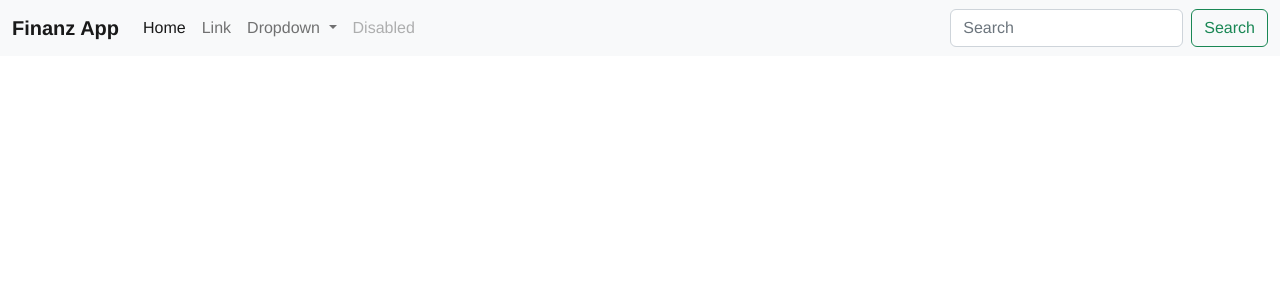
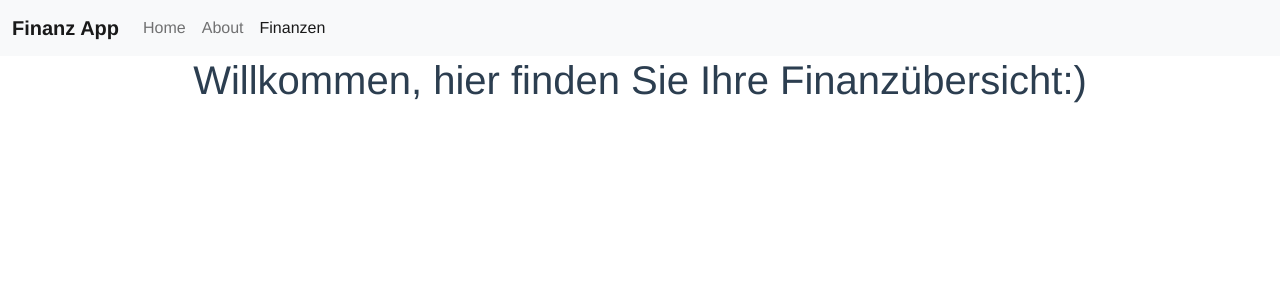
Before and after one commit to AronEmmermann/Finanzapp-Forntend, a Vue app: page /finanzen in a window 1280 px wide. Shown: the top 300 px of the page. Built offline with nearby package versions, Linux system fonts and the light colour scheme.

Commit message:
navbar klickbar gemacht

```diff
--- a/src/components/Navbar.vue
+++ b/src/components/Navbar.vue
@@ -2,36 +2,15 @@
   <nav class="navbar navbar-expand-lg bg-light">
     <div class="container-fluid">
       <a class="navbar-brand" href="#">Finanz App</a>
-      <button class="navbar-toggler" type="button" data-bs-toggle="collapse" data-bs-target="#navbarSupportedContent" aria-controls="navbarSupportedContent" aria-expanded="false" aria-label="Toggle navigation">
+      <button class="navbar-toggler" type="button" data-bs-toggle="collapse" data-bs-target="#navbarNavAltMarkup" aria-controls="navbarNavAltMarkup" aria-expanded="false" aria-label="Toggle navigation">
         <span class="navbar-toggler-icon"></span>
       </button>
-      <div class="collapse navbar-collapse" id="navbarSupportedContent">
-        <ul class="navbar-nav me-auto mb-2 mb-lg-0">
-          <li class="nav-item">
-            <a class="nav-link active" aria-current="page" href="#">Home</a>
-          </li>
-          <li class="nav-item">
-            <a class="nav-link" href="#">Link</a>
-          </li>
-          <li class="nav-item dropdown">
-            <a class="nav-link dropdown-toggle" href="#" role="button" data-bs-toggle="dropdown" aria-expanded="false">
-              Dropdown
-            </a>
-            <ul class="dropdown-menu">
-              <li><a class="dropdown-item" href="#">Action</a></li>
-              <li><a class="dropdown-item" href="#">Another action</a></li>
-              <li><hr class="dropdown-divider"></li>
-              <li><a class="dropdown-item" href="#">Something else here</a></li>
-            </ul>
-          </li>
-          <li class="nav-item">
-            <a class="nav-link disabled">Disabled</a>
-          </li>
-        </ul>
-        <form class="d-flex" role="search">
-          <input class="form-control me-2" type="search" placeholder="Search" aria-label="Search">
-          <button class="btn btn-outline-success" type="submit">Search</button>
-        </form>
+      <div class="collapse navbar-collapse" id="navbarNavAltMarkup">
+        <div class="navbar-nav">
+          <router-link class="nav-link" to="/">Home</router-link>
+          <router-link class="nav-link" to="/about">About</router-link>
+          <router-link class="nav-link" to="/finanzen">Finanzen</router-link>
+        </div>
       </div>
     </div>
   </nav>
--- a/src/router/index.js
+++ b/src/router/index.js
@@ -1,5 +1,7 @@
 import { createRouter, createWebHistory } from 'vue-router'
 import HomeView from '../views/HomeView.vue'
+import AboutView from '../views/AboutView.vue'
+import Finanzen from '@/views/Finanzen'
 
 const routes = [
   {
@@ -9,16 +11,19 @@ const routes = [
   },
   {
     path: '/about',
-    name: 'about',
-    // route level code-splitting
-    // this generates a separate chunk (about.[hash].js) for this route
-    // which is lazy-loaded when the route is visited.
-    component: () => import(/* webpackChunkName: "about" */ '../views/AboutView.vue')
+    name: 'About',
+    component: AboutView
+  },
+  {
+    path: '/finanzen',
+    name: 'finanzen',
+    component: Finanzen
   }
 ]
 
 const router = createRouter({
   history: createWebHistory(process.env.BASE_URL),
+  linkActiveClass: 'active',
   routes
 })
 
--- /dev/null
+++ b/src/views/Finanzen.vue
@@ -0,0 +1,14 @@
+<template>
+  <h1>Willkommen, hier finden Sie Ihre Finanzübersicht:)</h1>
+</template>
+
+<script>
+export default {
+  // eslint-disable-next-line vue/multi-word-component-names
+  name: 'Finanzen'
+}
+</script>
+
+<style scoped>
+
+</style>
```
